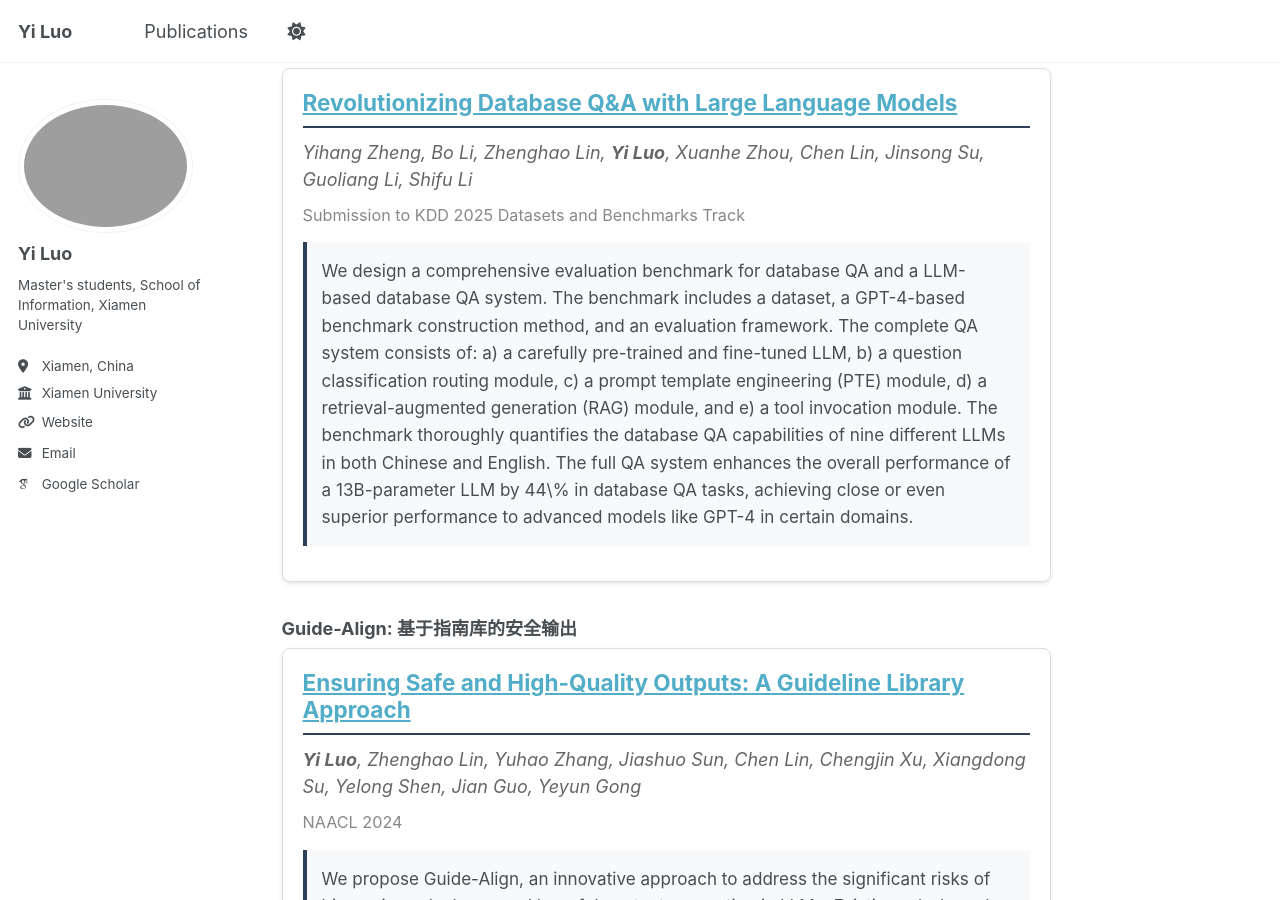
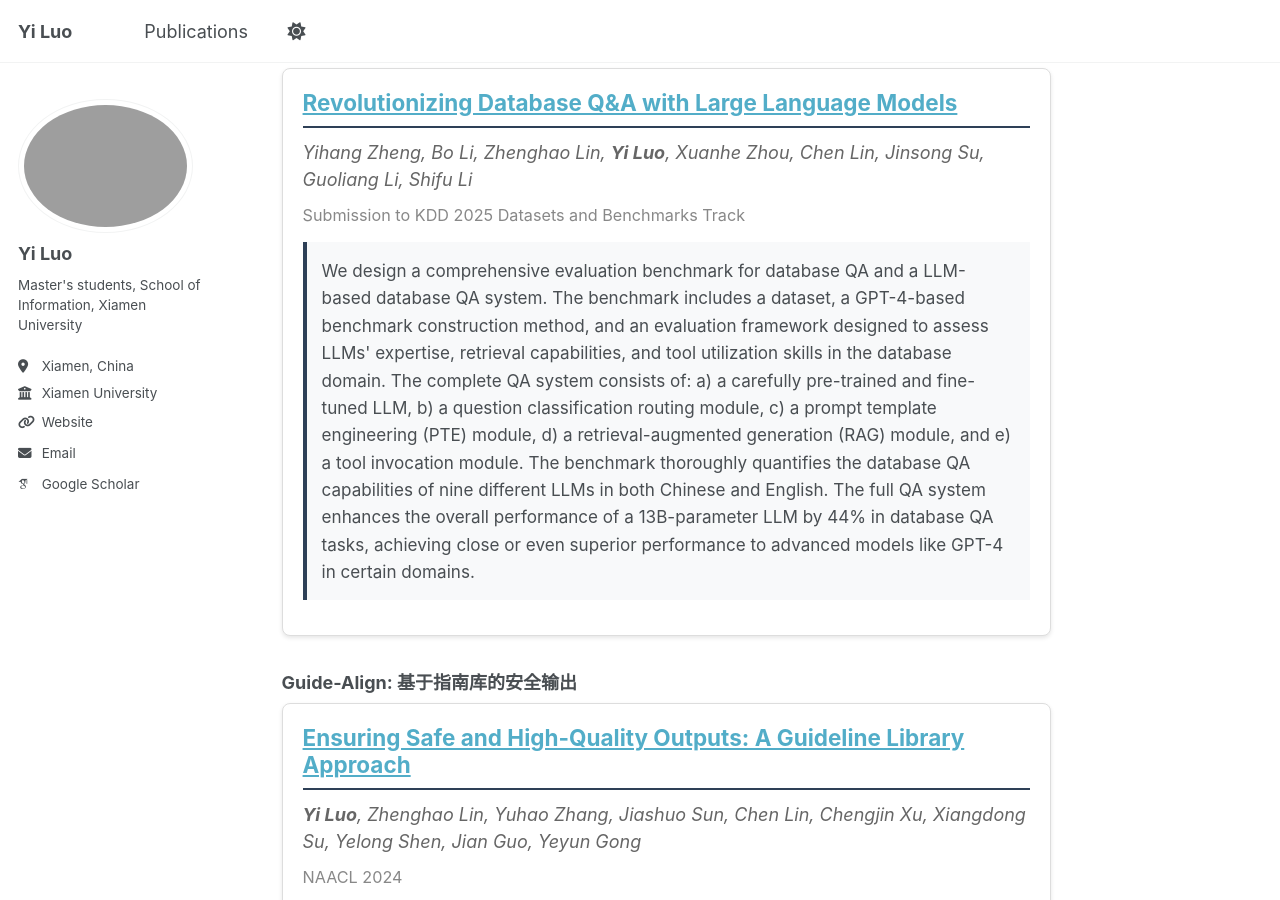
Before and after one commit to YiLuo59/YiLuo59.github.io, a Jekyll site: the page built from _publications/publication.md, in a window 1280 px wide and 900 px high, scrolled down 750 px. Built offline with Jekyll 4.4.1, drawn with Linux system fonts in a browser that asks for light colours; some web fonts are replaced.

Commit message:
Update publication.md

```diff
--- a/_publications/publication.md
+++ b/_publications/publication.md
@@ -80,7 +80,7 @@ We develop BioResearcher, an end-to-end automated biomedical research system. Th
 <div class="submission">Submission to KDD 2025 Datasets and Benchmarks Track</div>
 
 <div class="abstract">
-We design a comprehensive evaluation benchmark for database QA and a LLM-based database QA system. The benchmark includes a dataset, a GPT-4-based benchmark construction method, and an evaluation framework. The complete QA system consists of: a) a carefully pre-trained and fine-tuned LLM, b) a question classification routing module, c) a prompt template engineering (PTE) module, d) a retrieval-augmented generation (RAG) module, and e) a tool invocation module. The benchmark thoroughly quantifies the database QA capabilities of nine different LLMs in both Chinese and English. The full QA system enhances the overall performance of a 13B-parameter LLM by 44\% in database QA tasks, achieving close or even superior performance to advanced models like GPT-4 in certain domains.
+We design a comprehensive evaluation benchmark for database QA and a LLM-based database QA system. The benchmark includes a dataset, a GPT-4-based benchmark construction method, and an evaluation framework designed to assess LLMs' expertise, retrieval capabilities, and tool utilization skills in the database domain. The complete QA system consists of: a) a carefully pre-trained and fine-tuned LLM, b) a question classification routing module, c) a prompt template engineering (PTE) module, d) a retrieval-augmented generation (RAG) module, and e) a tool invocation module. The benchmark thoroughly quantifies the database QA capabilities of nine different LLMs in both Chinese and English. The full QA system enhances the overall performance of a 13B-parameter LLM by 44% in database QA tasks, achieving close or even superior performance to advanced models like GPT-4 in certain domains.
 </div>
 
 <!-- <div class="workflow">
```
